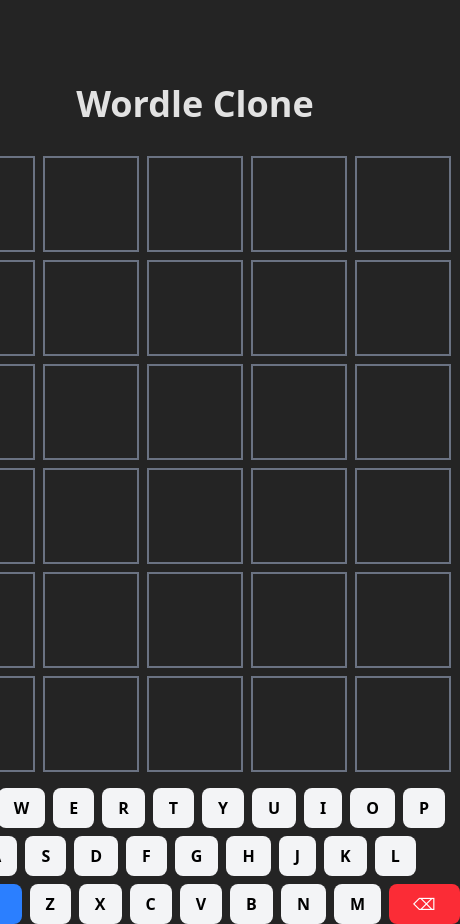
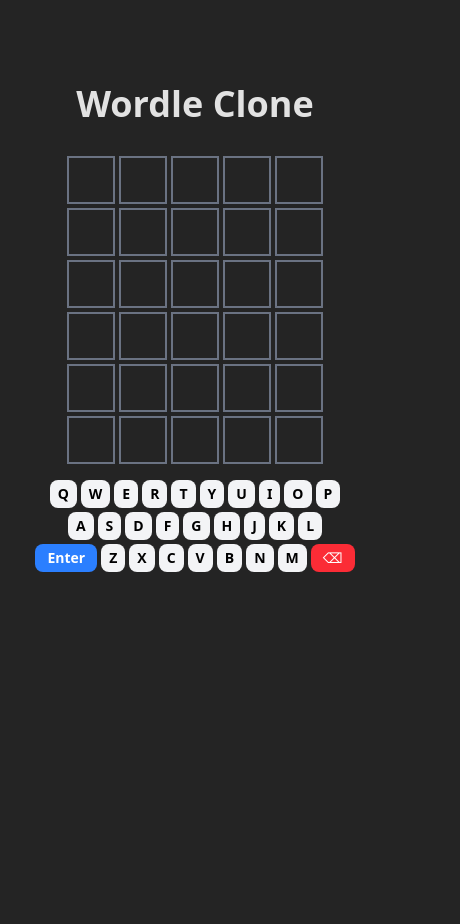
Before and after one commit to benzene789/elixir-wordle-test, a React (Vite) app in the folder wordle_frontend/: page / in a window 390 px wide. Shown: the whole page, 460 px wide, since content can reach past the window. After the commit the page ends 844 px from the top, so only its background shows below. Built offline with nearby package versions, Linux system fonts and the light colour scheme; no server answers.

Commit message:
Add responsive styles

```diff
--- a/wordle_frontend/src/components/Grid.tsx
+++ b/wordle_frontend/src/components/Grid.tsx
@@ -94,7 +94,7 @@ const Grid: React.FC = (): JSX.Element => {
   };
 
   return (
-    <div className="flex flex-col gap-2">
+    <div className="flex flex-col gap-1 sm:gap-2">
       {Array.from({ length: 6 }).map((_, rowIndex) => {
         const isActiveRow = rowIndex === guesses.length;
         const rowLetters = isActiveRow
@@ -102,7 +102,7 @@ const Grid: React.FC = (): JSX.Element => {
           : guesses[rowIndex] || "";
 
         return (
-          <div key={rowIndex} className={`flex gap-2 ${animateRow === rowIndex ? "motion-safe:animate-shake" : ""}`}>
+          <div key={rowIndex} className={`flex gap-1 sm:gap-2 ${animateRow === rowIndex ? "motion-safe:animate-shake" : ""}`}>
             {Array.from({ length: 5 }).map((_, colIndex) => {
               const letter = rowLetters[colIndex] || "";
               const colour = feedback[rowIndex]?.[colIndex];
@@ -112,11 +112,11 @@ const Grid: React.FC = (): JSX.Element => {
               return (
                 <div
                   key={colIndex}
-                  className={`w-24 h-24 flex items-center justify-center text-2xl font-bold border-2 border-gray-500
+                  className={`w-12 h-12 sm:w-16 sm:h-16 md:w-20 md:h-20 lg:w-24 lg:h-24 flex items-center justify-center text-xl sm:text-2xl font-bold border-2 border-gray-500
                     ${isCompleted ? getCellColour(colour) : "bg-[#242424]"}
                     ${animateGuess(colour)} ${isAnimated ? "motion-safe:animate-pulse" : ""}`
                   }
-                  style={{ animationDelay: `${colIndex * 500}ms` }} // 500 ms delay between each letter
+                  style={{ animationDelay: `${colIndex * 300}ms` }} // 300 ms delay between each letter for mobile
                 >
                   {letter}
                 </div>
--- a/wordle_frontend/src/components/Keyboard.tsx
+++ b/wordle_frontend/src/components/Keyboard.tsx
@@ -75,14 +75,14 @@ const Keyboard: React.FC = (): JSX.Element => {
   };
 
   return (
-    <div className="flex flex-col gap-2 mt-4">
+    <div className="flex flex-col gap-1 sm:gap-2 mt-4">
       {/* Top Row */}
-      <div className="flex gap-2 justify-center">
+      <div className="flex gap-1 sm:gap-2 justify-center">
         {topRow.map((key) => (
           <button
             key={key}
             onClick={() => handleKeyPress(key)}
-            className={`px-4 py-2 text-black font-bold rounded-lg focus:outline-none ${getKeyColor(key)}`}
+            className={`px-2 py-1 sm:px-4 sm:py-2 text-sm sm:text-base text-black font-bold rounded-lg focus:outline-none ${getKeyColor(key)}`}
           >
             {key}
           </button>
@@ -90,12 +90,12 @@ const Keyboard: React.FC = (): JSX.Element => {
       </div>
 
       {/* Middle Row */}
-      <div className="flex gap-2 justify-center">
+      <div className="flex gap-1 sm:gap-2 justify-center">
         {middleRow.map((key) => (
           <button
             key={key}
             onClick={() => handleKeyPress(key)}
-            className={`px-4 py-2 text-black font-bold rounded-lg focus:outline-none ${getKeyColor(key)}`}
+            className={`px-2 py-1 sm:px-4 sm:py-2 text-sm sm:text-base text-black font-bold rounded-lg focus:outline-none ${getKeyColor(key)}`}
           >
             {key}
           </button>
@@ -103,11 +103,11 @@ const Keyboard: React.FC = (): JSX.Element => {
       </div>
 
       {/* Bottom Row */}
-      <div className="flex gap-2 justify-center">
+      <div className="flex gap-1 sm:gap-2 justify-center">
         {/* Enter Key */}
         <button
           onClick={() => handleKeyPress("ENTER")}
-          className="px-6 py-2 bg-blue-500 text-white font-bold rounded-lg hover:bg-blue-600 focus:outline-none"
+          className="px-3 py-1 sm:px-6 sm:py-2 text-sm sm:text-base bg-blue-500 text-white font-bold rounded-lg hover:bg-blue-600 focus:outline-none"
         >
           Enter
         </button>
@@ -116,7 +116,7 @@ const Keyboard: React.FC = (): JSX.Element => {
           <button
             key={key}
             onClick={() => handleKeyPress(key)}
-            className={`px-4 py-2 text-black font-bold rounded-lg focus:outline-none ${getKeyColor(key)}`}
+            className={`px-2 py-1 sm:px-4 sm:py-2 text-sm sm:text-base text-black font-bold rounded-lg focus:outline-none ${getKeyColor(key)}`}
           >
             {key}
           </button>
@@ -125,7 +125,7 @@ const Keyboard: React.FC = (): JSX.Element => {
         {/* Backspace Key */}
         <button
           onClick={() => handleKeyPress("BACKSPACE")}
-          className="px-6 py-2 bg-red-500 text-white font-bold rounded-lg hover:bg-red-600 focus:outline-none"
+          className="px-3 py-1 sm:px-6 sm:py-2 text-sm sm:text-base bg-red-500 text-white font-bold rounded-lg hover:bg-red-600 focus:outline-none"
         >
           ⌫
         </button>
```
